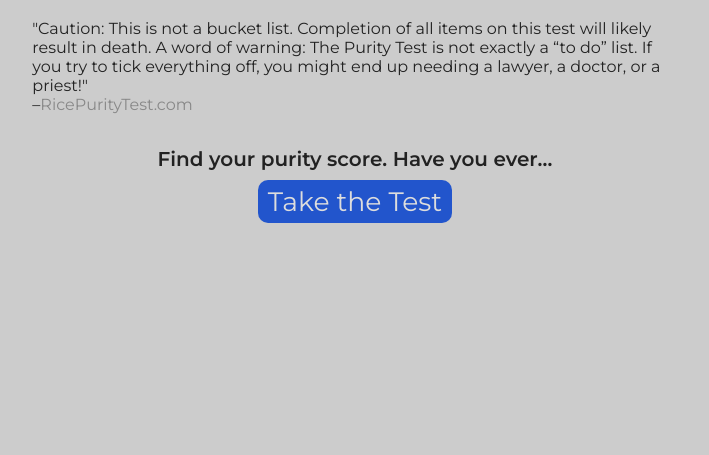
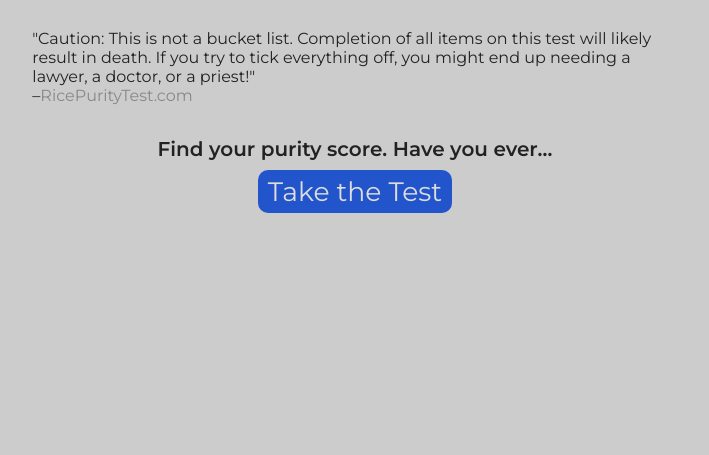
Before and after one commit to theochiu/ricepurity, a plain HTML site: page docs/index.html in a window 1280 px wide. Shown: the part 345-800 px from the top of the page, without its empty margins (285-994 px from the left). Drawn offline with Linux system fonts and the light colour scheme.

Commit message:
Update index.html

```diff
--- a/docs/index.html
+++ b/docs/index.html
@@ -28,7 +28,7 @@
 			<h1>Welcome to the New Purity Test!</h1>
 			<!-- <hr> -->
 			<h2>The Rice Purity Test re-imagined.</h2>
-			<p id="quote">"Caution: This is not a bucket list. Completion of all items on this test will likely result in death. A word of warning: The Purity Test is not exactly a “to do” list. If you try to tick everything off, you might end up needing a lawyer, a doctor, or a priest!"<br>–<a href="http://ricepuritytest.com">RicePurityTest.com</a></p>
+			<p id="quote">"Caution: This is not a bucket list. Completion of all items on this test will likely result in death. If you try to tick everything off, you might end up needing a lawyer, a doctor, or a priest!"<br>–<a href="http://ricepuritytest.com">RicePurityTest.com</a></p>
 			<p id="explanation">Find your purity score. Have you ever…</p>
 			<div class="buttons">
 				<button onclick="start()" class="start">Take the Test</button>
```
